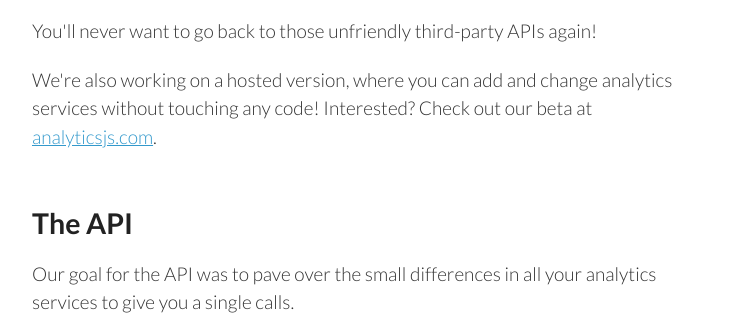
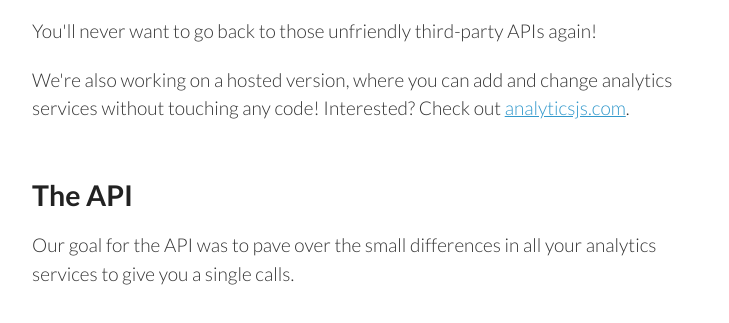
Before and after one commit to segmentio/analytics.js, a plain HTML site: page index.html in a window 1280 px wide. Shown: the part 351-674 px from the top of the page, without its empty margins (275-1004 px from the left). Drawn offline with Linux system fonts and the light colour scheme.

Commit message:
updating copy

```diff
--- a/index.html
+++ b/index.html
@@ -29,7 +29,7 @@
 
 <p>You'll never want to go back to those unfriendly third-party APIs again!</p>
 
-<p>We're also working on a hosted version, where you can add and change analytics services without touching any code! Interested? Check out our beta at <a href="http://analyticsjs.com">analyticsjs.com</a>.</p>
+<p>We're also working on a hosted version, where you can add and change analytics services without touching any code! Interested? Check out <a href="http://analyticsjs.com">analyticsjs.com</a>.</p>
 
 <h2>The API</h2>
 
```
